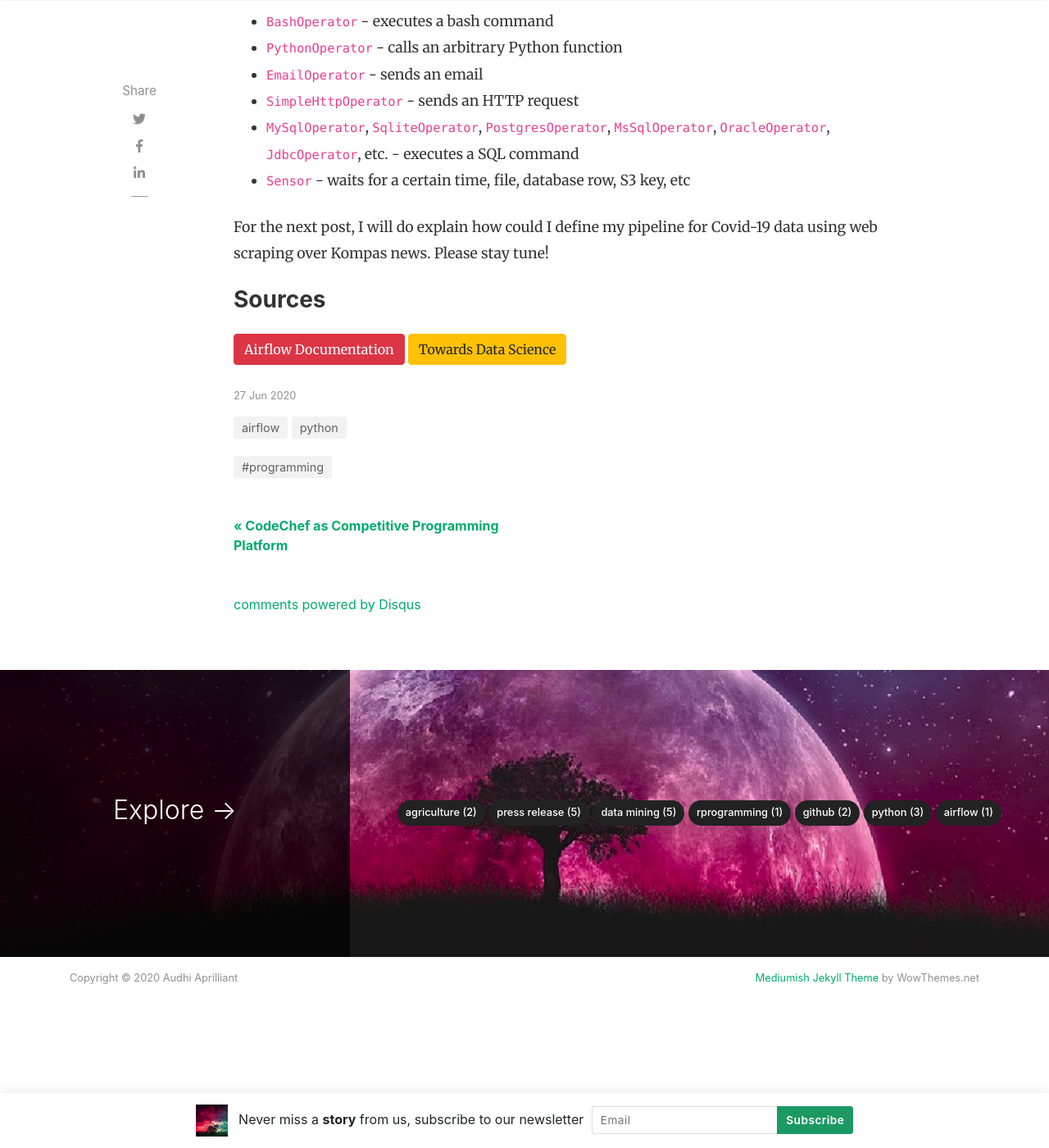
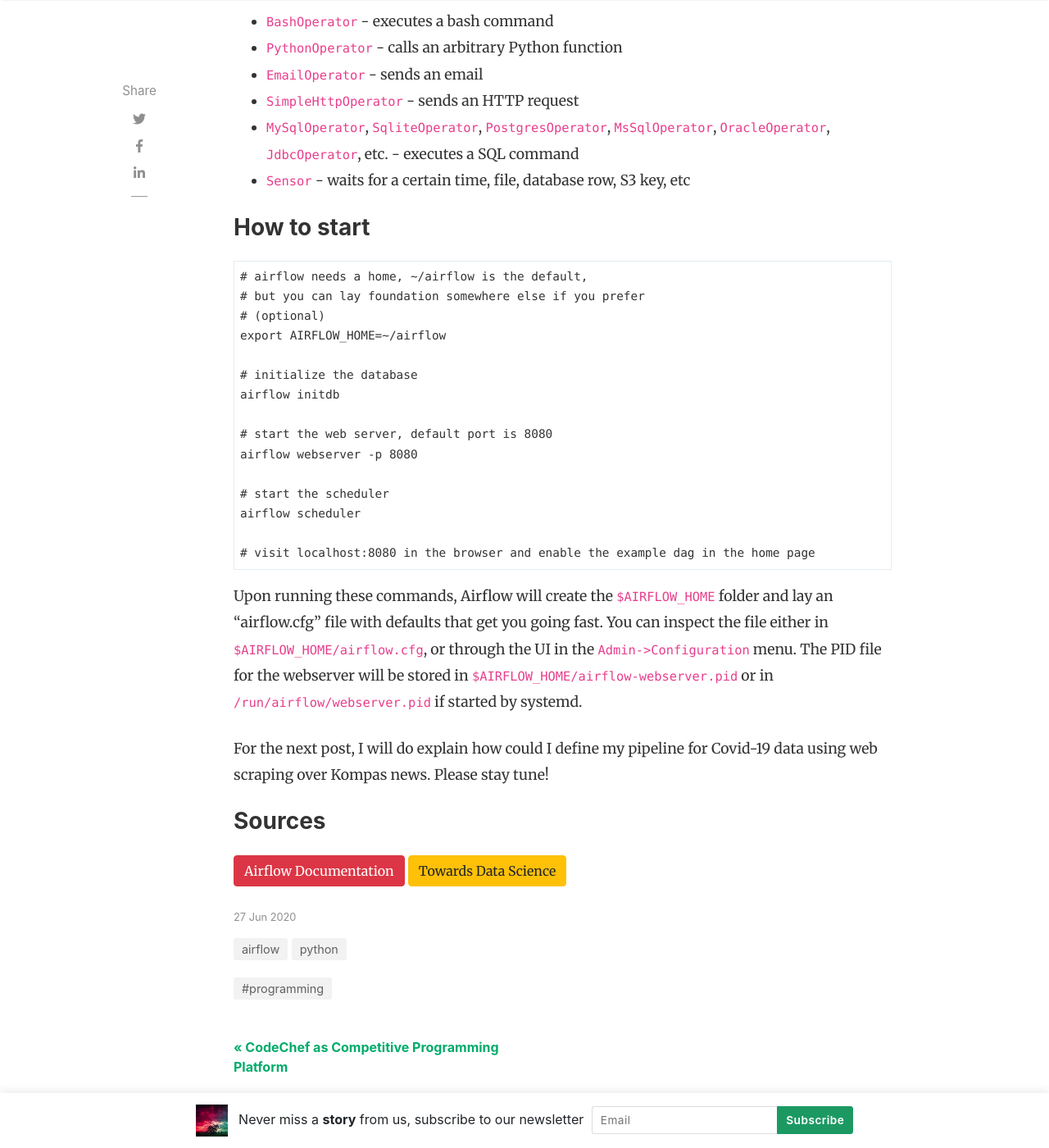
Before and after one commit to audhiaprilliant/audhiaprilliant.github.io, a Jekyll site: the page built from _posts/2020-06-27-airflow-documentation.md, in a window 1280 px wide and 1400 px high, scrolled down 3346 px. Shown: the whole window at 82% size. Built offline with Jekyll 4.4.1, drawn with Linux system fonts in a browser that asks for light colours; nearby versions of some CDN libraries; comment, search, counter and statistics services are not loaded.

Commit message:
New post updated!

````diff
--- a/_posts/2020-06-27-airflow-documentation.md
+++ b/_posts/2020-06-27-airflow-documentation.md
@@ -55,6 +55,26 @@ In Airflow all workflows are DAGs. A Dag consists of operators. An operator defi
 - `MySqlOperator`, `SqliteOperator`, `PostgresOperator`, `MsSqlOperator`, `OracleOperator`, `JdbcOperator`, etc. - executes a SQL command
 - `Sensor` - waits for a certain time, file, database row, S3 key, etc
 
+### How to start
+```python3
+# airflow needs a home, ~/airflow is the default,
+# but you can lay foundation somewhere else if you prefer
+# (optional)
+export AIRFLOW_HOME=~/airflow
+
+# initialize the database
+airflow initdb
+
+# start the web server, default port is 8080
+airflow webserver -p 8080
+
+# start the scheduler
+airflow scheduler
+
+# visit localhost:8080 in the browser and enable the example dag in the home page
+```
+Upon running these commands, Airflow will create the `$AIRFLOW_HOME` folder and lay an "airflow.cfg" file with defaults that get you going fast. You can inspect the file either in `$AIRFLOW_HOME/airflow.cfg`, or through the UI in the `Admin->Configuration` menu. The PID file for the webserver will be stored in `$AIRFLOW_HOME/airflow-webserver.pid` or in `/run/airflow/webserver.pid` if started by systemd.
+
 For the next post, I will do explain how could I define my pipeline for Covid-19 data using web scraping over Kompas news. Please stay tune!
 
 ### Sources
````
